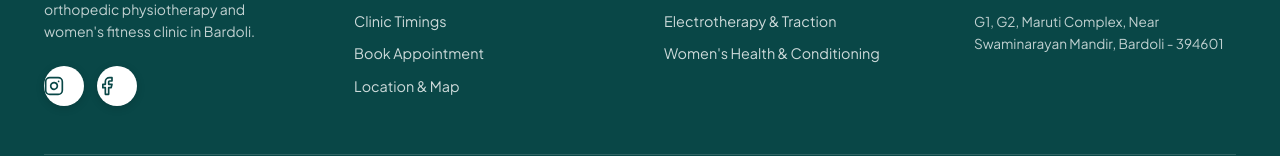
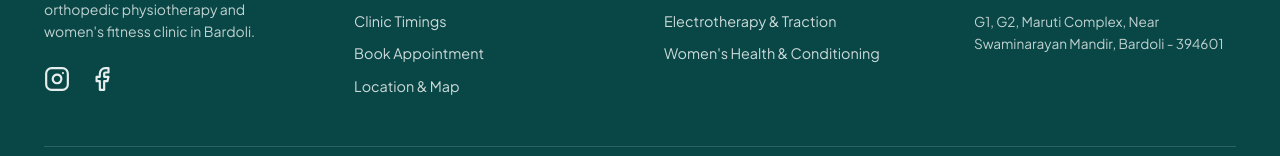
Before and after one commit to dipsyparmar1214-wq/saachiphysiofit, a React (Vite) app: page / in a window 1280 px wide. Shown: the part 8690-8846 px from the top of the page. Built offline with nearby package versions, Linux system fonts and the light colour scheme.

Commit message:
Remove background circle from social icons and display large crisp white icons

```diff
--- a/src/components/Footer.jsx
+++ b/src/components/Footer.jsx
@@ -29,27 +29,23 @@ export const Footer = () => {
             </p>
 
             {/* Social Media Links */}
-            <div style={{ display: 'flex', alignItems: 'center', gap: '0.8rem', marginTop: '1rem' }}>
+            <div style={{ display: 'flex', alignItems: 'center', gap: '1.2rem', marginTop: '1.2rem' }}>
               <a
                 href={clinicData.socialLinks.instagram}
                 target="_blank"
                 rel="noreferrer"
                 aria-label="Instagram"
                 style={{
-                  width: '40px',
-                  height: '40px',
-                  borderRadius: '50%',
-                  background: '#FFFFFF',
                   display: 'inline-flex',
                   alignItems: 'center',
                   justify: 'center',
-                  color: 'var(--color-primary-dark)',
+                  color: '#FFFFFF',
                   transition: 'var(--transition)',
-                  boxShadow: '0 2px 8px rgba(0,0,0,0.15)'
+                  opacity: 0.9
                 }}
                 className="social-icon"
               >
-                <svg width="20" height="20" viewBox="0 0 24 24" fill="none" stroke="var(--color-primary-dark)" strokeWidth="2" strokeLinecap="round" strokeLinejoin="round" style={{ display: 'block' }}>
+                <svg width="26" height="26" viewBox="0 0 24 24" fill="none" stroke="#FFFFFF" strokeWidth="2" strokeLinecap="round" strokeLinejoin="round">
                   <rect x="2" y="2" width="20" height="20" rx="5" ry="5"></rect>
                   <path d="M16 11.37A4 4 0 1 1 12.63 8 4 4 0 0 1 16 11.37z"></path>
                   <line x1="17.5" y1="6.5" x2="17.51" y2="6.5"></line>
@@ -62,20 +58,16 @@ export const Footer = () => {
                 rel="noreferrer"
                 aria-label="Facebook"
                 style={{
-                  width: '40px',
-                  height: '40px',
-                  borderRadius: '50%',
-                  background: '#FFFFFF',
                   display: 'inline-flex',
                   alignItems: 'center',
                   justify: 'center',
-                  color: 'var(--color-primary-dark)',
+                  color: '#FFFFFF',
                   transition: 'var(--transition)',
-                  boxShadow: '0 2px 8px rgba(0,0,0,0.15)'
+                  opacity: 0.9
                 }}
                 className="social-icon"
               >
-                <svg width="20" height="20" viewBox="0 0 24 24" fill="none" stroke="var(--color-primary-dark)" strokeWidth="2" strokeLinecap="round" strokeLinejoin="round" style={{ display: 'block' }}>
+                <svg width="26" height="26" viewBox="0 0 24 24" fill="none" stroke="#FFFFFF" strokeWidth="2" strokeLinecap="round" strokeLinejoin="round">
                   <path d="M18 2h-3a5 5 0 0 0-5 5v3H7v4h3v8h4v-8h3l1-4h-4V7a1 1 0 0 1 1-1h3z"></path>
                 </svg>
               </a>
```
